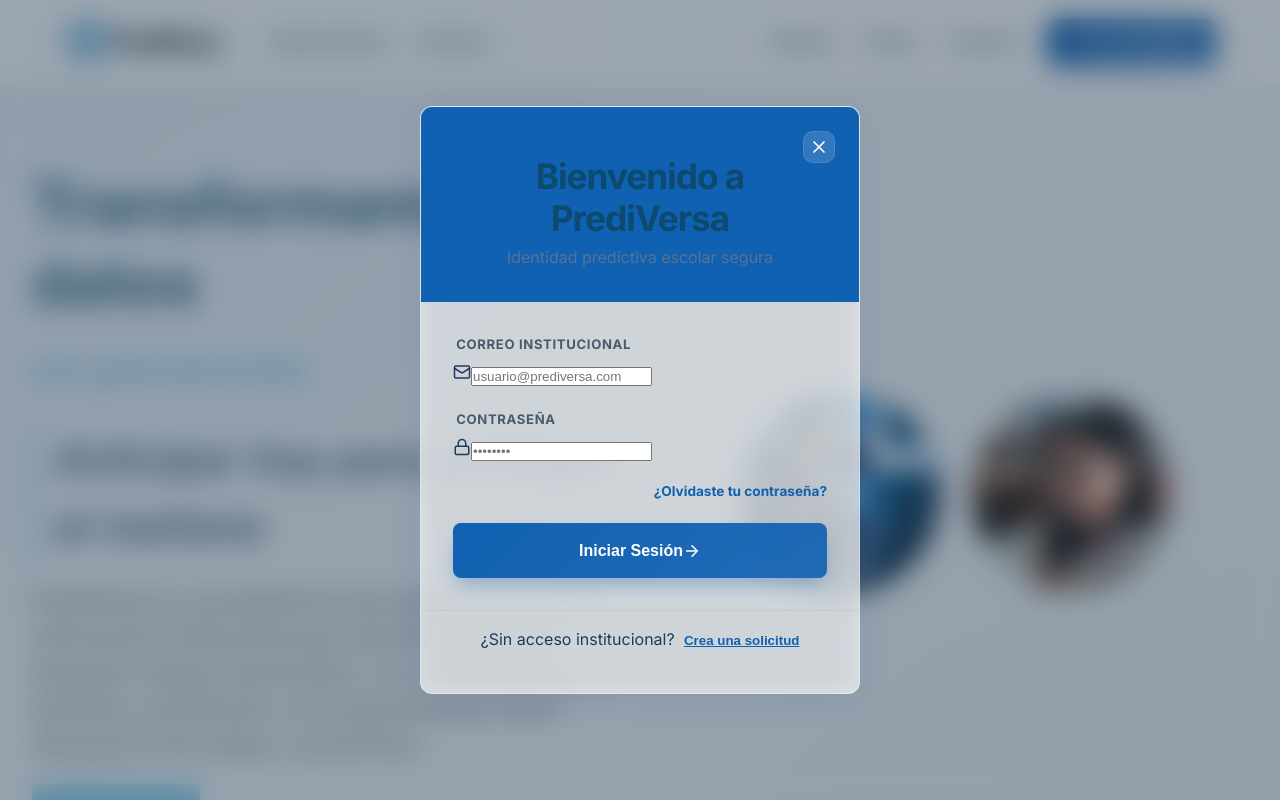
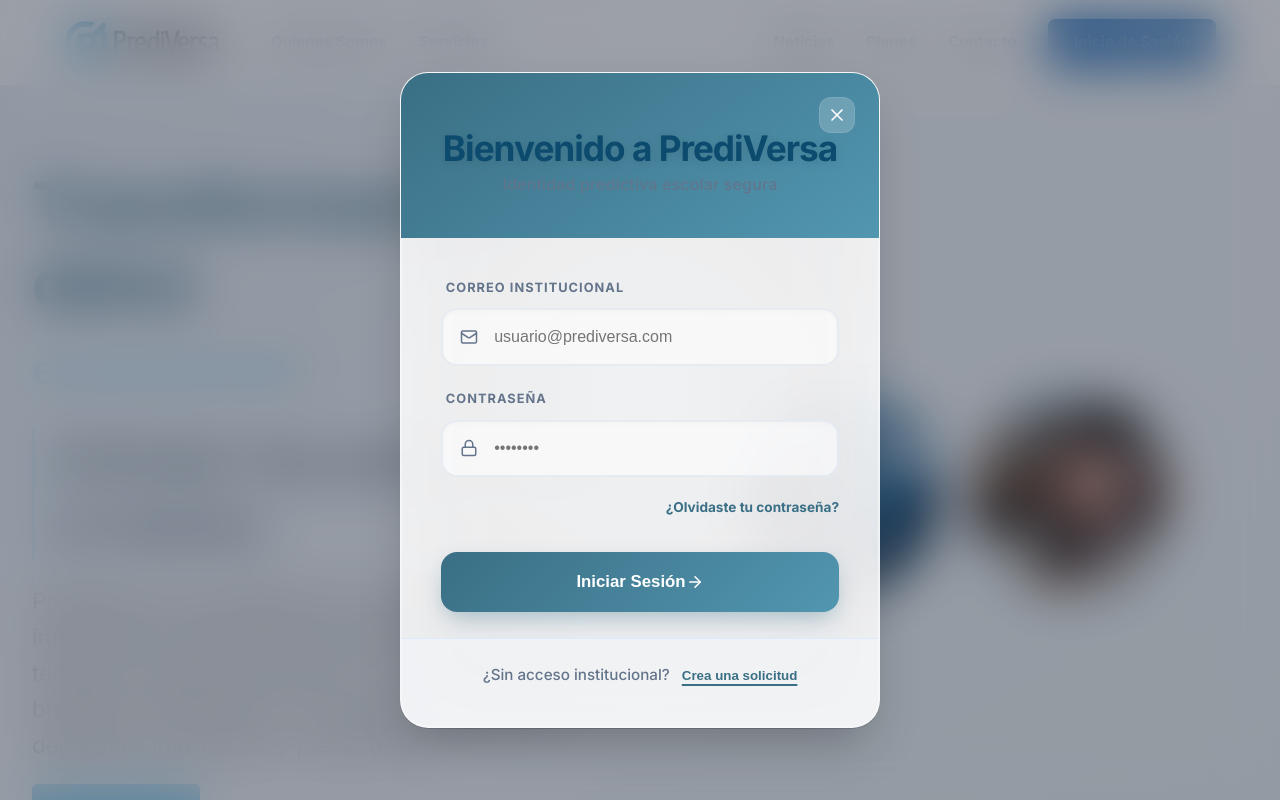
Before and after one commit to SIMPLY-JMANUEL/PrediVersa-V.1, a React (Vite) app in the folder frontend/: page / in a window 1280 px wide. Both pictures are taken after a click on the item "Inicio de Sesión". Shown: the top 800 px of the page. Built offline with nearby package versions, Linux system fonts and the light colour scheme; no server answers.

Commit message:
style: redisenio super premium del componente Login

```diff
--- a/frontend/src/styles/components/Login.css
+++ b/frontend/src/styles/components/Login.css
@@ -1,212 +1,314 @@
+/* 🏛️ LOGIN PREDIVERSA SAAS LUXE (Premium Glassmorphism) */
+
 .login-overlay {
   position: fixed;
   inset: 0;
-  background-color: hsla(var(--p-text), 0.4);
+  background: rgba(15, 23, 42, 0.4);
+  backdrop-filter: blur(25px);
+  -webkit-backdrop-filter: blur(25px);
   display: flex;
   align-items: center;
   justify-content: center;
-  z-index: 2000;
-  backdrop-filter: blur(14px);
-  -webkit-backdrop-filter: blur(14px);
-  animation: fadeIn 0.4s ease;
+  z-index: 9999;
+  animation: fadeInOut 0.5s var(--bezier-bounce);
 }
 
-@keyframes fadeIn {
-  from { opacity: 0; }
-  to { opacity: 1; }
+@keyframes fadeInOut {
+  from { opacity: 0; backdrop-filter: blur(0px); }
+  to { opacity: 1; backdrop-filter: blur(25px); }
 }
 
 .login-modal {
   width: 90%;
-  max-width: 440px;
-  padding: 0 !important; /* Reseteamos padding para usar el del header/content */
+  max-width: 480px;
+  background: rgba(255, 255, 255, 0.85) !important;
+  backdrop-filter: blur(40px) !important;
+  -webkit-backdrop-filter: blur(40px);
+  border-radius: 28px !important;
+  border: 1px solid rgba(255, 255, 255, 0.6) !important;
+  box-shadow: 0 25px 50px -12px rgba(0, 0, 0, 0.25), inset 0 0 0 1px rgba(255, 255, 255, 0.5) !important;
+  padding: 0 !important;
   overflow: hidden;
-  border-radius: var(--radius-lg);
   display: flex;
   flex-direction: column;
-  animation: slideUp 0.5s cubic-bezier(0.19, 1, 0.22, 1);
+  animation: modalSlideUp 0.6s var(--bezier-bounce);
+  position: relative;
 }
 
-@keyframes slideUp {
-  from { opacity: 0; transform: translateY(30px) scale(0.98); }
+/* Brillo en la esquina para dar efecto 3D */
+.login-modal::before {
+  content: "";
+  position: absolute;
+  top: -50%;
+  left: -50%;
+  width: 200%;
+  height: 200%;
+  background: radial-gradient(circle, rgba(255,255,255,0.4) 0%, transparent 60%);
+  transform: rotate(30deg);
+  pointer-events: none;
+  z-index: 10;
+}
+
+@keyframes modalSlideUp {
+  from { opacity: 0; transform: translateY(40px) scale(0.96); }
   to { opacity: 1; transform: translateY(0) scale(1); }
 }
 
+/* ✨ HEADER CON GRADIENTE VIBRANTE */
 .login-header-premium {
-  padding: 3rem 2rem 2rem 2rem;
-  background: linear-gradient(135deg, hsl(var(--p-primary)), hsl(var(--p-primary), 110%));
+  padding: 3.5rem 2.5rem 2.5rem 2.5rem;
+  background: linear-gradient(145deg, var(--primary) 0%, var(--primary-light) 100%);
   color: white;
   position: relative;
   text-align: center;
+  z-index: 20;
 }
 
 .header-text h2 {
-  font-size: 1.8rem;
-  font-weight: 850;
-  letter-spacing: -0.03em;
-  line-height: 1.2;
+  font-size: 2rem;
+  font-weight: 900;
+  letter-spacing: -0.04em;
+  line-height: 1.1;
+  text-shadow: 0 2px 10px rgba(0,0,0,0.1);
+  margin-bottom: 0.5rem;
 }
 
 .header-text p {
-  margin-top: 0.75rem;
-  font-size: 0.95rem;
+  font-size: 1rem;
   opacity: 0.9;
-  font-weight: 400;
+  font-weight: 500;
+  letter-spacing: 0.01em;
 }
 
 .login-close-premium {
   position: absolute;
   top: 1.5rem;
   right: 1.5rem;
-  background: hsla(0, 0%, 100%, 0.15);
-  border: 1px solid hsla(0, 0%, 100%, 0.1);
+  background: rgba(255, 255, 255, 0.2);
+  backdrop-filter: blur(10px);
+  border: 1px solid rgba(255, 255, 255, 0.1);
   color: white;
-  width: 32px;
-  height: 32px;
-  border-radius: 10px;
+  width: 36px;
+  height: 36px;
+  border-radius: 12px;
   cursor: pointer;
-  transition: all 0.2s ease;
-  display: grid;
-  place-items: center;
+  transition: all var(--smooth);
+  display: flex;
+  align-items: center;
+  justify-content: center;
+  z-index: 30;
 }
 
 .login-close-premium:hover {
-  background: hsla(0, 0%, 100%, 0.25);
-  transform: rotate(90deg);
+  background: rgba(255, 255, 255, 0.3);
+  transform: rotate(90deg) scale(1.1);
 }
 
+/* 📝 FORMULARIO INTERNO */
 .login-form-scrollable {
-  max-height: 450px;
+  max-height: 50vh;
   overflow-y: auto;
   scrollbar-width: thin;
-  scrollbar-color: hsl(var(--p-primary-light)) transparent;
-}
-
-.login-form-scrollable::-webkit-scrollbar {
-  width: 6px;
-}
-
-.login-form-scrollable::-webkit-scrollbar-thumb {
-  background-color: hsl(var(--p-primary-light));
-  border-radius: 10px;
+  scrollbar-color: var(--primary-light) transparent;
+  position: relative;
+  z-index: 20;
 }
 
 .login-form-content {
-  padding: 2rem;
+  padding: 2.5rem;
   display: flex;
   flex-direction: column;
-  gap: 1.25rem;
+  gap: 1.5rem;
 }
 
 .form-group-premium {
   display: flex;
   flex-direction: column;
-  gap: 0.5rem;
+  gap: 0.6rem;
 }
 
 .form-grid-2 {
   display: grid;
   grid-template-columns: 1fr 1fr;
-  gap: 1rem;
-}
-
-@media (max-width: 480px) {
-  .form-grid-2 {
-    grid-template-columns: 1fr;
-  }
+  gap: 1.25rem;
 }
 
 .input-label-premium {
-  font-size: 0.82rem;
-  font-weight: 700;
-  color: hsla(var(--p-text), 0.7);
+  font-size: 0.8rem;
+  font-weight: 800;
+  color: var(--text-muted);
   text-transform: uppercase;
-  letter-spacing: 0.05em;
-  margin-left: 0.2rem;
+  letter-spacing: 0.08em;
+  margin-left: 0.3rem;
 }
 
+/* INPUTS CRISTALINOS */
+.input-wrapper {
+  position: relative;
+  display: flex;
+  align-items: center;
+}
+
+.input-icon {
+  position: absolute;
+  left: 1.2rem;
+  color: var(--text-muted);
+  transition: all var(--smooth);
+}
+
+.input-wrapper input {
+  width: 100%;
+  padding: 1.1rem 1.1rem 1.1rem 3.2rem;
+  background: rgba(255, 255, 255, 0.6);
+  border: 2px solid rgba(226, 232, 240, 0.8);
+  border-radius: 16px;
+  font-size: 1rem;
+  font-weight: 500;
+  color: var(--text-main);
+  transition: all var(--smooth);
+  outline: none;
+  box-shadow: inset 0 2px 4px rgba(0,0,0,0.02);
+}
+
+.input-wrapper input:focus {
+  background: #fff;
+  border-color: var(--primary-light);
+  box-shadow: 0 0 0 4px rgba(142, 207, 234, 0.2), inset 0 2px 4px rgba(0,0,0,0.02);
+}
+
+.input-wrapper input:focus + .input-icon,
+.input-wrapper input:not(:placeholder-shown) + .input-icon {
+  color: var(--primary);
+}
+
+/* ESTADOS */
 .login-success-state {
-  padding: 3rem 2rem;
+  padding: 4rem 2rem;
   text-align: center;
   display: flex;
   flex-direction: column;
   align-items: center;
   gap: 1rem;
+  animation: modalSlideUp 0.6s var(--bezier-bounce);
 }
 
 .login-success-state h3 {
-  font-size: 1.5rem;
-  font-weight: 800;
-  color: hsl(var(--p-text));
-}
-
-.login-success-state p {
-  color: hsla(var(--p-text), 0.6);
-  line-height: 1.6;
+  font-size: 1.8rem;
+  font-weight: 900;
+  color: var(--text-main);
 }
 
 .login-alert-ui {
   display: flex;
   align-items: center;
   gap: 0.75rem;
-  background: hsla(var(--p-danger), 0.08);
-  border: 1px solid hsla(var(--p-danger), 0.2);
-  color: hsl(var(--p-danger));
-  padding: 1rem;
-  border-radius: var(--radius-sm);
-  font-size: 0.88rem;
-  font-weight: 600;
+  background: rgba(244, 63, 94, 0.1);
+  border: 1px solid rgba(244, 63, 94, 0.3);
+  color: var(--accent);
+  padding: 1.2rem;
+  border-radius: 14px;
+  font-size: 0.9rem;
+  font-weight: 700;
+  animation: pulseIn 0.5s var(--bezier-bounce);
 }
 
+/* BOTÓN DE ACCIÓN MAGNÉTICO */
 .login-btn-action {
   display: flex;
   align-items: center;
   justify-content: center;
-  background: linear-gradient(135deg, hsl(var(--p-primary)), hsl(var(--p-primary), 90%));
+  background: linear-gradient(135deg, var(--primary) 0%, var(--primary-light) 100%);
   color: white;
   border: none;
-  padding: 1.15rem;
-  border-radius: var(--radius-sm);
-  font-size: 1rem;
-  font-weight: 700;
+  padding: 1.25rem;
+  border-radius: 16px;
+  font-size: 1.05rem;
+  font-weight: 800;
   cursor: pointer;
-  transition: all 0.3s cubic-bezier(0.4, 0, 0.2, 1);
-  box-shadow: 0 10px 20px -5px hsla(var(--p-primary), 0.4);
+  transition: all var(--smooth);
+  box-shadow: 0 10px 25px -5px rgba(58, 111, 133, 0.4);
+  margin-top: 0.5rem;
+  position: relative;
+  overflow: hidden;
+}
+
+.login-btn-action::after {
+  content: '';
+  position: absolute;
+  top: 0; left: -100%; width: 50%; height: 100%;
+  background: linear-gradient(to right, transparent, rgba(255,255,255,0.3), transparent);
+  transform: skewX(-20deg);
+  transition: all 0.6s ease;
 }
 
 .login-btn-action:hover:not(:disabled) {
-  transform: translateY(-2px);
-  box-shadow: 0 15px 30px -10px hsla(var(--p-primary), 0.5);
+  transform: translateY(-3px);
+  box-shadow: 0 15px 35px -10px rgba(58, 111, 133, 0.6);
+}
+
+.login-btn-action:hover::after {
+  left: 150%;
+}
+
+.login-btn-action:active:not(:disabled) {
+  transform: translateY(1px);
 }
 
 .forgot-password-link {
   text-align: right;
-  margin-top: 0.4rem;
+  margin-top: 0.5rem;
 }
 
 .forgot-password-link span {
   font-size: 0.85rem;
-  color: hsl(var(--p-primary));
+  color: var(--primary);
   cursor: pointer;
-  font-weight: 600;
+  font-weight: 700;
+  transition: color var(--smooth);
 }
 
 .forgot-password-link span:hover {
+  color: var(--primary-dark);
   text-decoration: underline;
 }
 
+/* FOOTER DEL MODAL */
 .login-footer-professional {
-  padding: 1rem 2rem 2.5rem 2rem;
+  padding: 1.5rem 2.5rem 2.5rem 2.5rem;
   text-align: center;
-  border-top: 1px solid hsla(var(--p-text), 0.05);
+  background: rgba(248, 250, 252, 0.5);
+  border-top: 1px solid var(--border-light);
+  z-index: 20;
+  position: relative;
+}
+
+.login-footer-professional p {
+  color: var(--text-muted);
+  font-weight: 500;
+  font-size: 0.95rem;
 }
 
 .link-btn {
   background: none;
   border: none;
-  color: hsl(var(--p-primary));
-  font-weight: 750;
+  color: var(--primary);
+  font-weight: 800;
   cursor: pointer;
-  margin-left: 0.3rem;
+  margin-left: 0.5rem;
   text-decoration: underline;
+  text-decoration-thickness: 2px;
+  text-underline-offset: 4px;
+  transition: color var(--smooth);
 }
+
+.link-btn:hover {
+  color: var(--primary-dark);
+}
+
+@media (max-width: 480px) {
+  .form-grid-2 { grid-template-columns: 1fr; }
+  .login-modal { width: 95%; border-radius: 20px !important; }
+  .login-header-premium { padding: 2.5rem 1.5rem 1.5rem 1.5rem; }
+  .login-form-content { padding: 1.5rem; }
+  .login-footer-professional { padding: 1.5rem; }
+}
```
